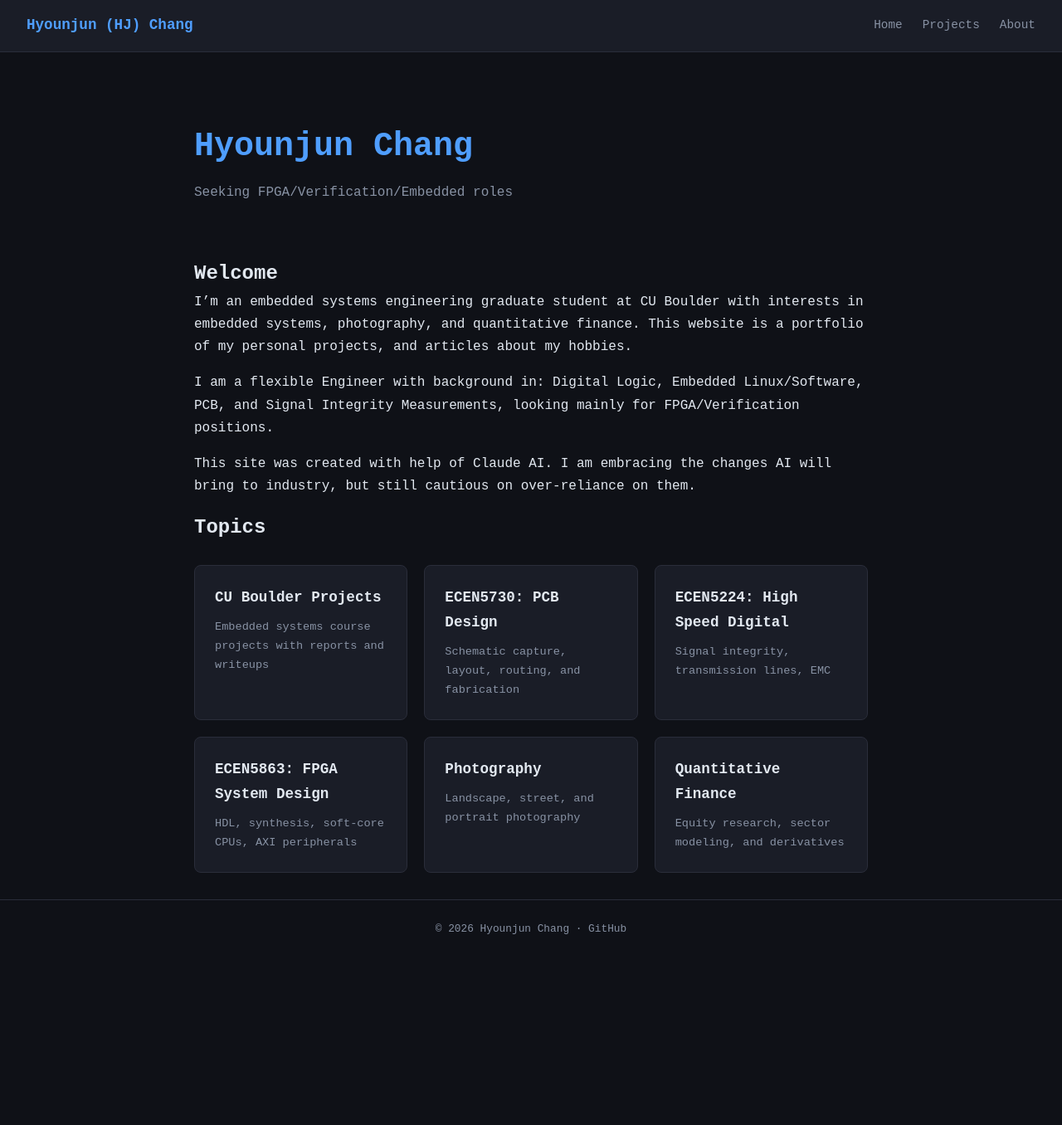
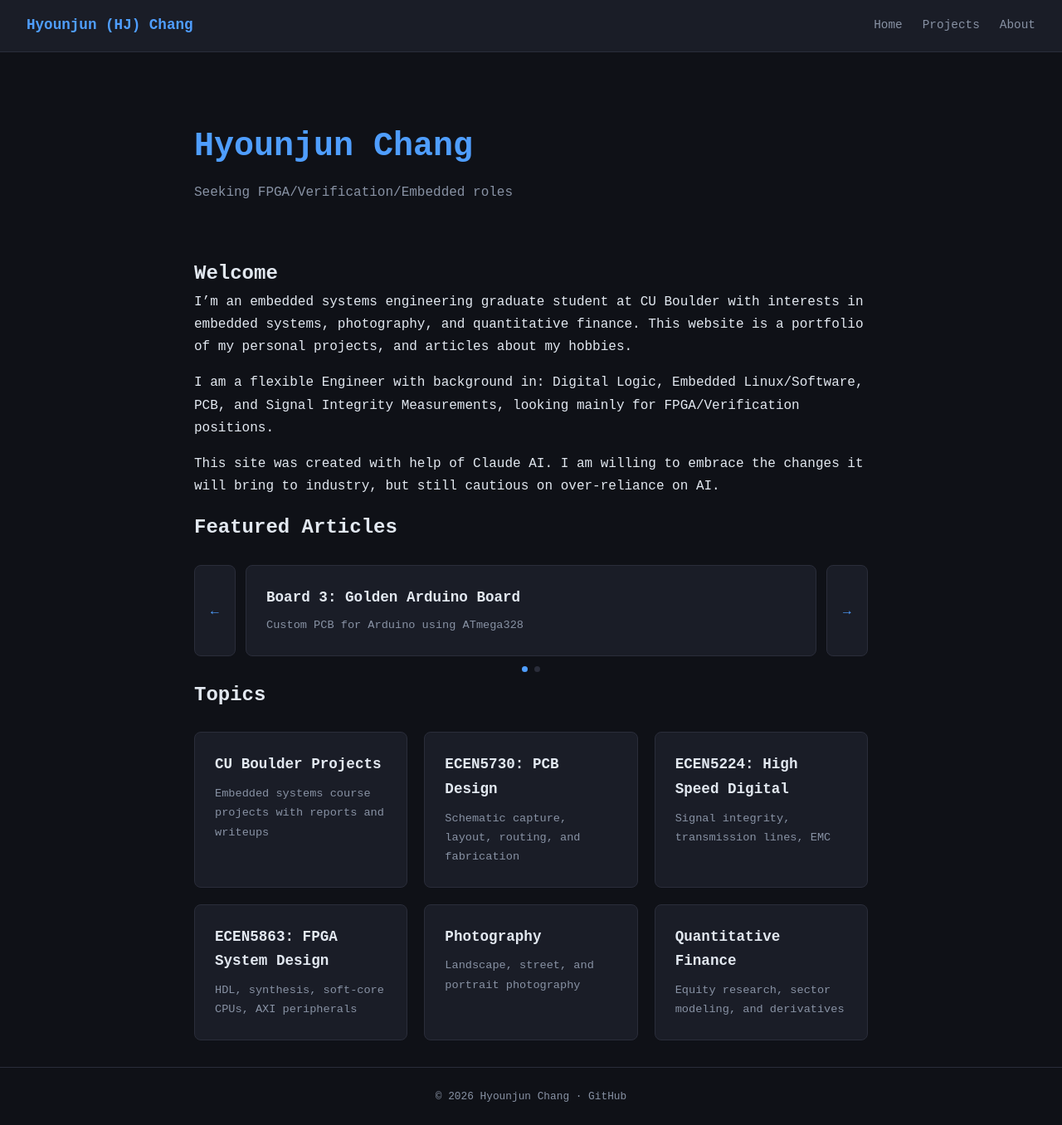
Before and after one commit to hyounjunchang/hyounjunchang.github.io, a Jekyll site: the page built from index.md, in a window 1280 px wide. Shown: the whole page at 83% size. Built offline with Jekyll 4.4.1, drawn with Linux system fonts in a browser that asks for light colours; before the commit the page ends 1155 px from its top, so only the background shows below that.

Commit message:
Add Featured Articles

```diff
--- a/_layouts/default.html
+++ b/_layouts/default.html
@@ -8,6 +8,7 @@
   <link rel="stylesheet" href="{{ '/assets/css/pdf-styles.css' | relative_url }}" />
   <link rel="stylesheet" href="{{ '/assets/css/photo-styles.css' | relative_url }}" />
   <link rel="stylesheet" href="{{ '/assets/css/youtube-styles.css' | relative_url }}" />
+  <link rel="stylesheet" href="{{ '/assets/css/featured-styles.css' | relative_url }}" />
 </head>
 <body>
   {% include nav.html %}
--- /dev/null
+++ b/assets/css/featured-styles.css
@@ -0,0 +1,90 @@
+/* ── Featured Carousel ── */
+.featured-carousel {
+  display: flex;
+  flex-direction: row;
+  align-items: stretch;
+  gap: 0.75rem;
+  margin-top: 1.5rem;
+  margin-bottom: 0.75rem;
+}
+
+.carousel-track {
+  flex: 1;
+  min-width: 0;
+}
+
+.carousel-card {
+  display: none;
+  width: 100%;
+  background: var(--surface);
+  border: 1px solid var(--border);
+  border-radius: 8px;
+  padding: 1.5rem;
+  text-decoration: none;
+  transition: border-color 0.2s, transform 0.2s;
+  box-sizing: border-box;
+}
+
+.carousel-card.active {
+  display: block;
+}
+
+.carousel-card:hover {
+  border-color: var(--accent);
+  transform: translateY(-2px);
+  text-decoration: none;
+}
+
+.carousel-card h2 {
+  font-size: 1.1rem;
+  color: var(--text);
+  margin: 0 0 0.4rem 0;
+  font-weight: bold;
+}
+
+.featured-desc {
+  font-size: 0.85rem;
+  color: var(--muted);
+  margin: 0;
+}
+
+.carousel-btn {
+  background: var(--surface);
+  border: 1px solid var(--border);
+  border-radius: 8px;
+  color: var(--accent);
+  font-size: 1rem;
+  padding: 0 1rem;
+  cursor: pointer;
+  transition: border-color 0.2s, background 0.2s;
+  flex-shrink: 0;
+  align-self: stretch;
+}
+
+.carousel-btn:hover {
+  border-color: var(--accent);
+  background: var(--tag-bg);
+}
+
+/* ── Dots ── */
+.carousel-dots {
+  display: flex;
+  justify-content: center;
+  gap: 0.5rem;
+  margin-top: 0.6rem;
+  margin-bottom: 0.5rem;
+}
+
+.carousel-dot {
+  width: 7px;
+  height: 7px;
+  border-radius: 50%;
+  background: var(--border);
+  cursor: pointer;
+  transition: background 0.2s;
+  display: inline-block;
+}
+
+.carousel-dot.active {
+  background: var(--accent);
+}
--- a/index.md
+++ b/index.md
@@ -9,7 +9,57 @@ I'm an embedded systems engineering graduate student at CU Boulder with interest
 
 I am a flexible Engineer with background in: Digital Logic, Embedded Linux/Software, PCB, and Signal Integrity Measurements, looking mainly for FPGA/Verification positions.
 
-This site was created with help of Claude AI. I am embracing the changes AI will bring to industry, but still cautious on over-reliance on them.
+This site was created with help of Claude AI. I am willing to embrace the changes it will bring to industry, but still cautious on over-reliance on AI.
+
+{% assign featured = site.projects | where: "featured", true %}
+{% if featured.size > 0 %}
+## Featured Articles
+
+<div class="featured-carousel">
+  <button class="carousel-btn" id="carousel-prev" onclick="carouselMove(-1)">&#8592;</button>
+
+  <div class="carousel-track">
+    {% for item in featured %}
+    <a class="carousel-card{% if forloop.first %} active{% endif %}" href="{{ item.url | relative_url }}">
+      <h2>{{ item.title }}</h2>
+      {% if item.description %}<p class="featured-desc">{{ item.description }}</p>{% endif %}
+    </a>
+    {% endfor %}
+  </div>
+
+  <button class="carousel-btn" id="carousel-next" onclick="carouselMove(1)">&#8594;</button>
+</div>
+
+{% if featured.size > 1 %}
+<div class="carousel-dots">
+  {% for item in featured %}
+  <span class="carousel-dot{% if forloop.first %} active{% endif %}" onclick="carouselGoto({{ forloop.index0 }})"></span>
+  {% endfor %}
+</div>
+{% endif %}
+
+<script>
+  var current = 0;
+  var cards = document.querySelectorAll('.carousel-card');
+  var dots = document.querySelectorAll('.carousel-dot');
+
+  function carouselShow(index) {
+    cards.forEach(function(c) { c.classList.remove('active'); });
+    dots.forEach(function(d) { d.classList.remove('active'); });
+    cards[index].classList.add('active');
+    if (dots[index]) dots[index].classList.add('active');
+    current = index;
+  }
+
+  function carouselMove(dir) {
+    carouselShow((current + dir + cards.length) % cards.length);
+  }
+
+  function carouselGoto(index) {
+    carouselShow(index);
+  }
+</script>
+{% endif %}
 
 ## Topics
 
```
Also changed, not shown: _projects/ecen5730-pcb/board3_golden_arduino.md (+1 -0 lines), _projects/ecen5730-pcb/board4_instrument_droid.md (+1 -0 lines), README.md.
